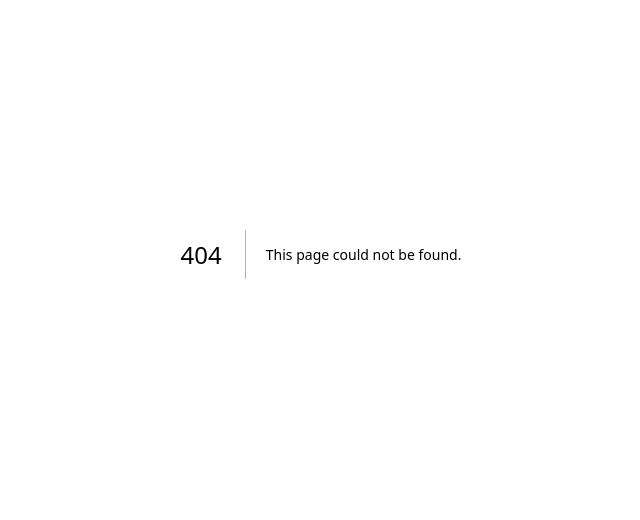
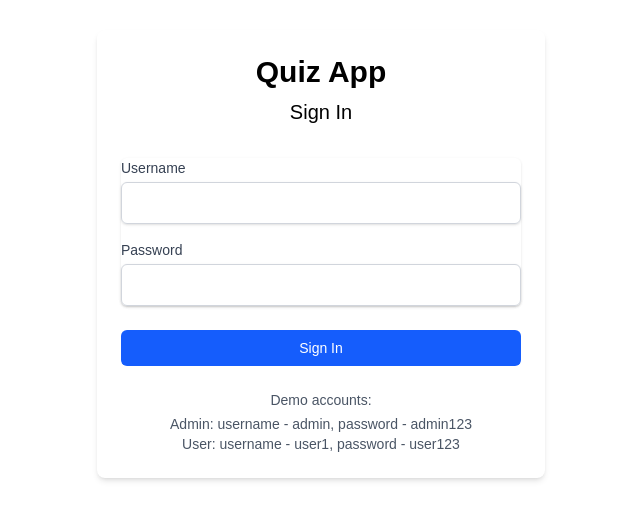
Before and after one commit to TurtoiseMan/Quiz-App, a Next.js app: page /signin in a window 1280 px wide. Before the commit this address had no page. Shown: the part 146-666 px from the top of the page, without its empty margins (319-959 px from the left). Built offline with nearby package versions, Linux system fonts and the light colour scheme.

Commit message:
adding signin page and authentication

```diff
--- /dev/null
+++ b/src/app/signin/page.tsx
@@ -0,0 +1,106 @@
+'use client';
+
+import { useState } from 'react';
+import { login } from '@/data/storageService';
+import { useRouter } from 'next/navigation';
+
+export default function SignInPage() {
+  const [username, setUsername] = useState('');
+  const [password, setPassword] = useState('');
+  const [error, setError] = useState('');
+  const [isLoading, setIsLoading] = useState(false);
+  const router = useRouter();
+
+  const handleSubmit = async (e: React.FormEvent) => {
+    e.preventDefault();
+    setError('');
+    setIsLoading(true);
+
+    try {
+      const user = login(username, password);
+      if (user) {
+        router.push('/dashboard');
+      } else {
+        setError('Invalid username or password');
+      }
+    } catch (err) {
+      setError('An error occurred during sign in');
+      console.error(err);
+    } finally {
+      setIsLoading(false);
+    }
+  };
+
+  return (
+    <div className="flex min-h-screen flex-col items-center justify-center p-4">
+      <div className="w-full max-w-md space-y-8 rounded-lg bg-white p-6 shadow-md">
+        <div className="text-center text-black">
+          <h1 className="text-3xl font-bold">Quiz App</h1>
+          <h2 className="mt-2 text-xl">Sign In</h2>
+        </div>
+
+        <form className="mt-8 space-y-6" onSubmit={handleSubmit}>
+          {error && (
+            <div className="rounded-md bg-red-50 p-4 text-sm text-red-700">
+              {error}
+            </div>
+          )}
+
+          <div className="space-y-4 rounded-md shadow-sm">
+            <div>
+              <label htmlFor="username" className="block text-sm font-medium text-gray-700">
+                Username
+              </label>
+              <input
+                id="username"
+                name="username"
+                type="text"
+                required
+                value={username}
+                onChange={(e) => setUsername(e.target.value)}
+                className="mt-1 block w-full rounded-md border border-gray-300 px-3 py-2 shadow-sm focus:border-blue-500 focus:outline-none text-black"
+              />
+            </div>
+
+            <div>
+              <label htmlFor="password" className="block text-sm font-medium text-gray-700">
+                Password
+              </label>
+              <input
+                id="password"
+                name="password"
+                type="password"
+                required
+                value={password}
+                onChange={(e) => setPassword(e.target.value)}
+                className="mt-1 block w-full rounded-md border border-gray-300 px-3 py-2 shadow-sm focus:border-blue-500 focus:outline-none text-black"
+              />
+            </div>
+          </div>
+
+          <div>
+            <button
+              type="submit"
+              disabled={isLoading}
+              className="w-full rounded-md bg-blue-600 px-4 py-2 text-sm font-medium text-white hover:bg-blue-700 focus:outline-none focus:ring-2 focus:ring-blue-500 focus:ring-offset-2 disabled:opacity-50"
+            >
+              {isLoading ? 'Signing in...' : 'Sign In'}
+            </button>
+          </div>
+
+          <div className="text-center text-sm text-gray-600">
+            <p>
+              Demo accounts:
+            </p>
+            <p className="mt-1">
+              Admin: username - admin, password - admin123
+            </p>
+            <p>
+              User: username - user1, password - user123
+            </p>
+          </div>
+        </form>
+      </div>
+    </div>
+  );
+}
--- /dev/null
+++ b/src/data/storageService.ts
@@ -0,0 +1,73 @@
+import { User, Question, Answer } from '../types';
+import { users as initialUsers, questions as initialQuestions, answers as initialAnswers } from './mockData';
+
+const USERS_KEY = 'quiz_app_users';
+const QUESTIONS_KEY = 'quiz_app_questions';
+const ANSWERS_KEY = 'quiz_app_answers';
+const CURRENT_USER_KEY = 'quiz_app_current_user';
+
+const isBrowser = typeof window !== 'undefined';
+
+const initializeData = () => {
+  if (!isBrowser) return;
+
+  if (!localStorage.getItem(USERS_KEY)) {
+    localStorage.setItem(USERS_KEY, JSON.stringify(initialUsers));
+  }
+
+  if (!localStorage.getItem(QUESTIONS_KEY)) {
+    localStorage.setItem(QUESTIONS_KEY, JSON.stringify(initialQuestions));
+  }
+
+  if (!localStorage.getItem(ANSWERS_KEY)) {
+    localStorage.setItem(ANSWERS_KEY, JSON.stringify(initialAnswers));
+  }
+};
+
+export const getUsers = (): User[] => {
+  if (!isBrowser) return [];
+  initializeData();
+  const users = localStorage.getItem(USERS_KEY);
+  return users ? JSON.parse(users) : [];
+};
+
+export const saveUsers = (users: User[]): void => {
+  if (!isBrowser) return;
+  localStorage.setItem(USERS_KEY, JSON.stringify(users));
+};
+
+export const getCurrentUser = (): User | null => {
+  if (!isBrowser) return null;
+  const currentUser = localStorage.getItem(CURRENT_USER_KEY);
+  return currentUser ? JSON.parse(currentUser) : null;
+};
+
+export const setCurrentUser = (user: User | null): void => {
+  if (!isBrowser) return;
+  if (user) {
+    localStorage.setItem(CURRENT_USER_KEY, JSON.stringify(user));
+  } else {
+    localStorage.removeItem(CURRENT_USER_KEY);
+  }
+};
+
+export const login = (username: string, password: string): User | null => {
+  const users = getUsers();
+  const user = users.find(
+    (u) => u.username === username && u.password === password
+  );
+  if (user) {
+    setCurrentUser(user);
+    return user;
+  }
+  return null;
+};
+
+export const logout = (): void => {
+  setCurrentUser(null);
+};
+
+
+if (isBrowser) {
+  initializeData();
+}
```
